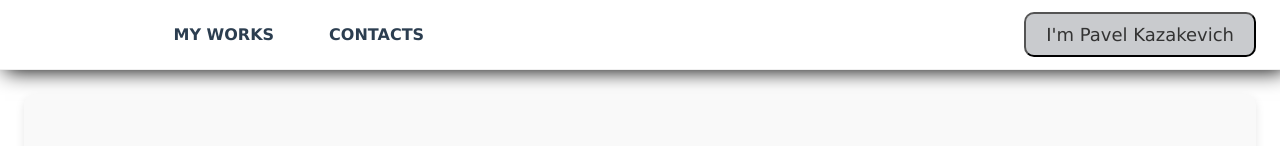
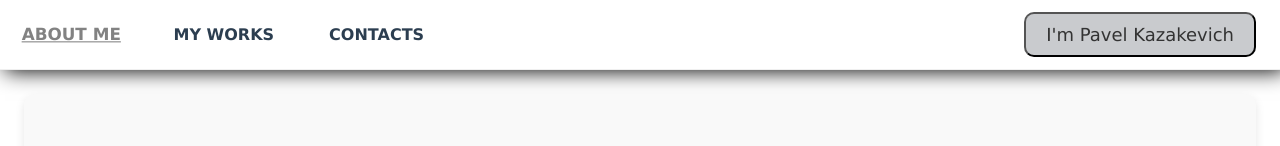
Before and after one commit to pablitodon/Portfolio, a React (Vite) app: page /myWorks in a window 1280 px wide. In both pictures the pointer is over the link "ABOUT ME". Shown: the top 146 px of the page. Built offline with nearby package versions, Linux system fonts and the light colour scheme; a web font is replaced by a local one.

Commit message:
change Header

```diff
--- a/src/components/Header/styles.module.css
+++ b/src/components/Header/styles.module.css
@@ -17,15 +17,13 @@
 .link {
     color: #2c3e50;
     transition: color 0.3s ease, transform 0.3s ease;
-    /* Добавляем плавный переход для цвета и трансформации */
     display: inline-block;
-    /* Для применения трансформаций важно использовать inline-block или block */
 }
 
 .link:hover {
-    transform-origin: center bottom;
-    color: aqua;
-    transform: rotateX(-90deg) translateY(100%);
+            color: #828282;
+            transform: scale(1.05);
+            text-decoration: underline;
 }
 
 
```
